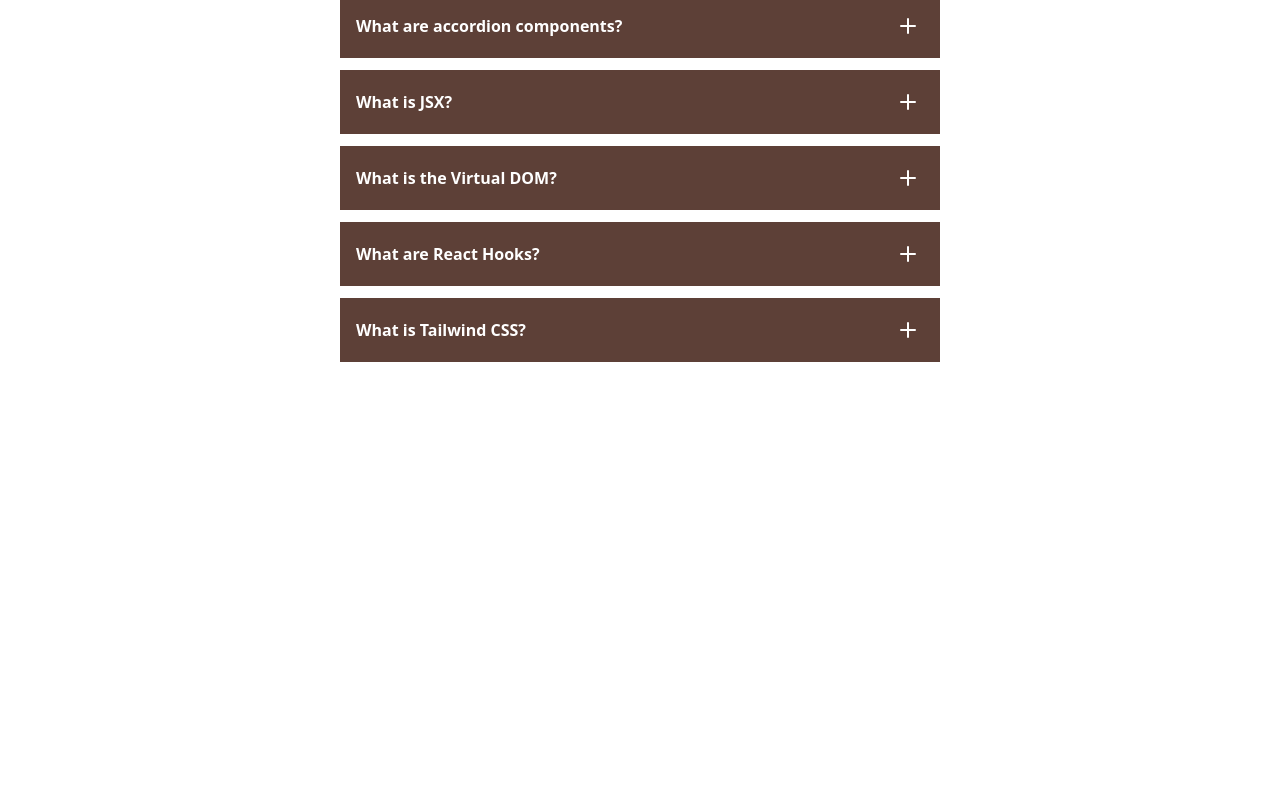
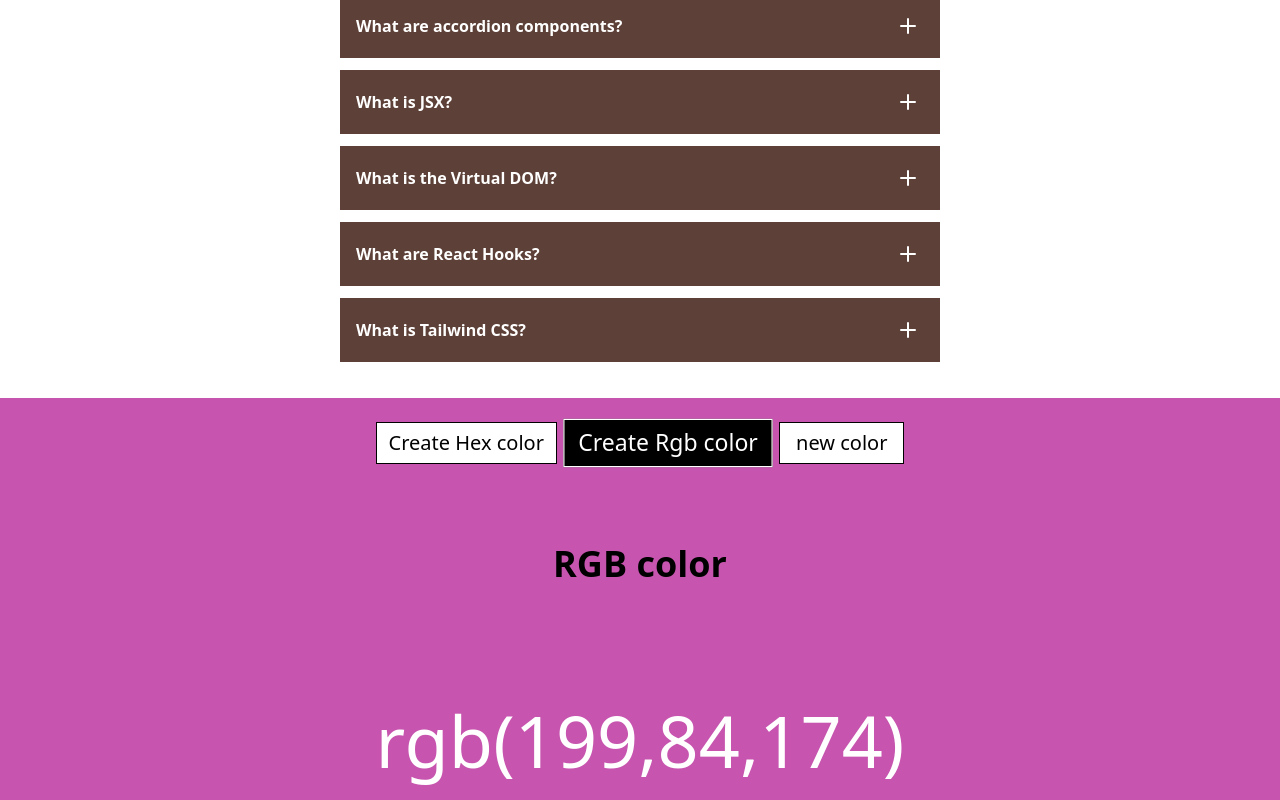
Before and after one commit to mahmoudkhateep7-arch/25-React-JS-Projects-for-Interview, a Next.js app: page / in a window 1280 px wide. Shown: the part 387-1187 px from the top of the page. Before the commit the page ends 800 px from the top, so only its background shows below. Built offline with nearby package versions, Linux system fonts and the light colour scheme.

Commit message:
made bg hex and rgb

```diff
--- /dev/null
+++ b/app/hexrgb.tsx
@@ -0,0 +1,78 @@
+"use client";
+
+import { useEffect, useLayoutEffect, useState } from "react";
+const str = '123456789abcdef'
+const twocol = ['rgb(123,123,123)', '#414231']
+export default function HexRgb() {
+  const [aa, staa] = useState(1)
+  const [ss, sss] = useState(1)
+
+  const [num, setnum] = useState(Math.floor(Math.random() * 2))
+  const [col, setCol] = useState(num == 0 ? twocol[1] : twocol[0])
+  const randomLetterGenerator = () => {
+    const randomIndex = Math.floor(Math.random() * str.length)
+    const randomLetter = str[randomIndex]
+    return randomLetter
+  }
+  const createHexCol = () => {
+    const arrayofsixLetters = Array.from({ length: 6 }).map((n) => { return randomLetterGenerator() })
+    console.log((arrayofsixLetters.join(""))
+    )
+
+    return `#${arrayofsixLetters.join("")}`
+
+
+  }
+  const generateNumfrom0to255 = () => {
+    return Math.round(Math.random() * 255)
+  }
+  const rgbColGenrator = () => {
+    return `rgb(${generateNumfrom0to255()},${generateNumfrom0to255()},${generateNumfrom0to255()})`
+  }
+  const fn = () => {
+    if (num == 0) {
+      setCol(createHexCol())
+    } else {
+      setCol(rgbColGenrator())
+
+    }
+  }
+
+
+  useEffect(() => {
+    if (aa == 1) {
+
+    }
+    else {
+      fn()
+    }
+    const interval1 = setInterval(() => {
+      fn()
+    }, 4000);
+    return () => { clearInterval(interval1) }
+  }, [num, ss])
+  useEffect(() => {
+    const sett = setTimeout(() => {
+      staa(2)
+    }, 0);
+  }, [])
+  return (
+    <div style={{ background: col }} className={`py-6 `}>
+      {/* 3 buttons  */}
+      <div className={`flex justify-center  gap-5`}>
+        <div onClick={() => { setnum(0) }} className={`${num == 0 ? 'bg-black text-white border-white scale-115 ' : 'bg-white text-black border-black'} border cursor-pointer text-xl px-3 py-1.5`}>Create Hex color</div>
+        <div onClick={() => { setnum(1) }} className={`${num == 1 ? 'bg-black text-white border-white scale-115' : 'bg-white text-black border-black'} border cursor-pointer text-xl px-3 py-1.5`}>Create Rgb color</div>
+        <div onClick={() => { sss(Math.random()) }} className={`border border-black hover:bg-black hover:text-white hover:border-white cursor-pointer duration-300 transition-all flex items-center px-4 text-xl bg-white text-black`}>new color</div>
+      </div>
+
+      <div className={`text-4xl font-bold text-center  py-20`}>{num == 0 ? 'HEX Color' : 'RGB color'}</div>
+
+
+      <div className={`pt-10`}>
+        <p className={`text-white text-center text-7xl max-[1200px]:text-5xl max-[800px]:text-4xl max-[600px]:text-2xl`}>{col}</p>
+      </div>
+
+      <div></div>
+    </div>
+  )
+}
--- a/app/page.tsx
+++ b/app/page.tsx
@@ -5,6 +5,7 @@ import './style.css'
 import TopHeadr from "./topheader";
 import Title from "./title";
 import Accordian from "./accordian";
+import HexRgb from "./hexrgb";
 // an array here
 export default function Page() {
   const [index, setIndex] = useState(-2)
@@ -13,6 +14,7 @@ export default function Page() {
       <TopHeadr></TopHeadr>
       <Title></Title>
       <Accordian></Accordian>
+      <HexRgb></HexRgb>
 
     </div>
   )
```
